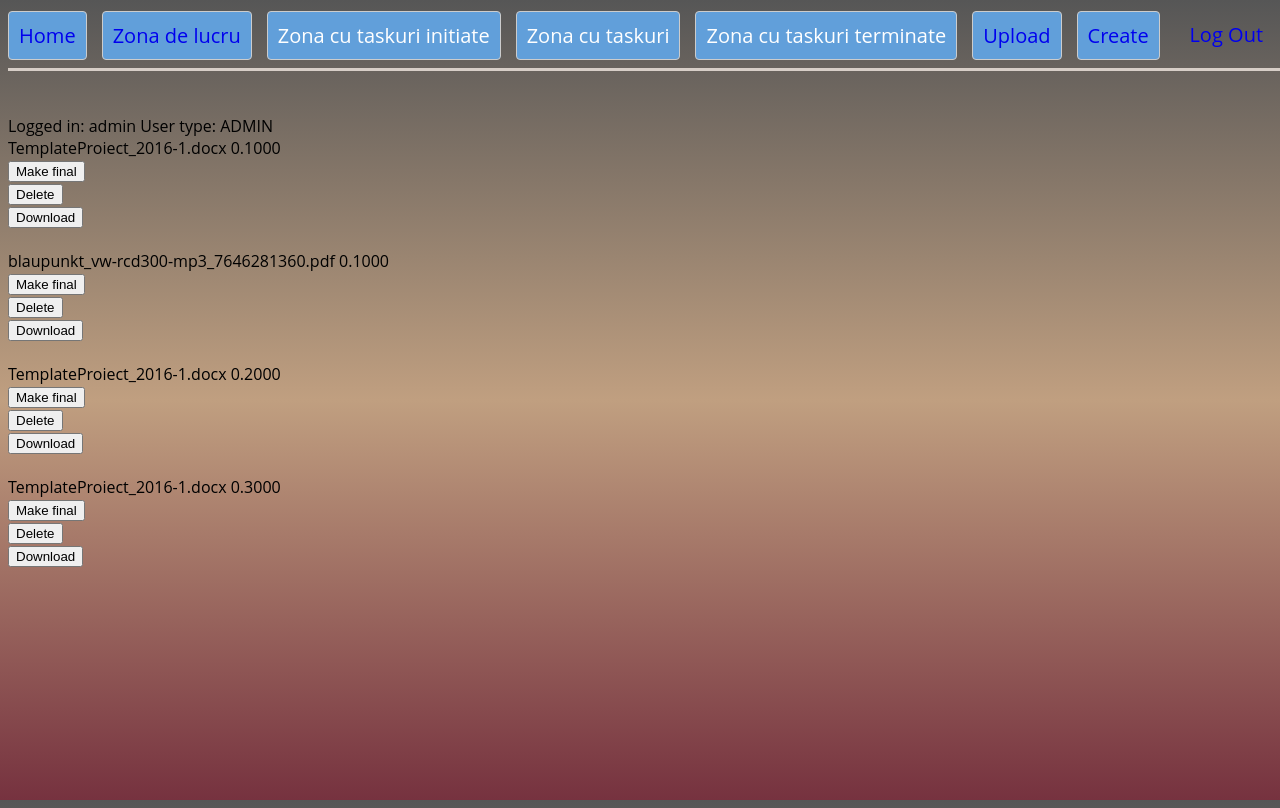
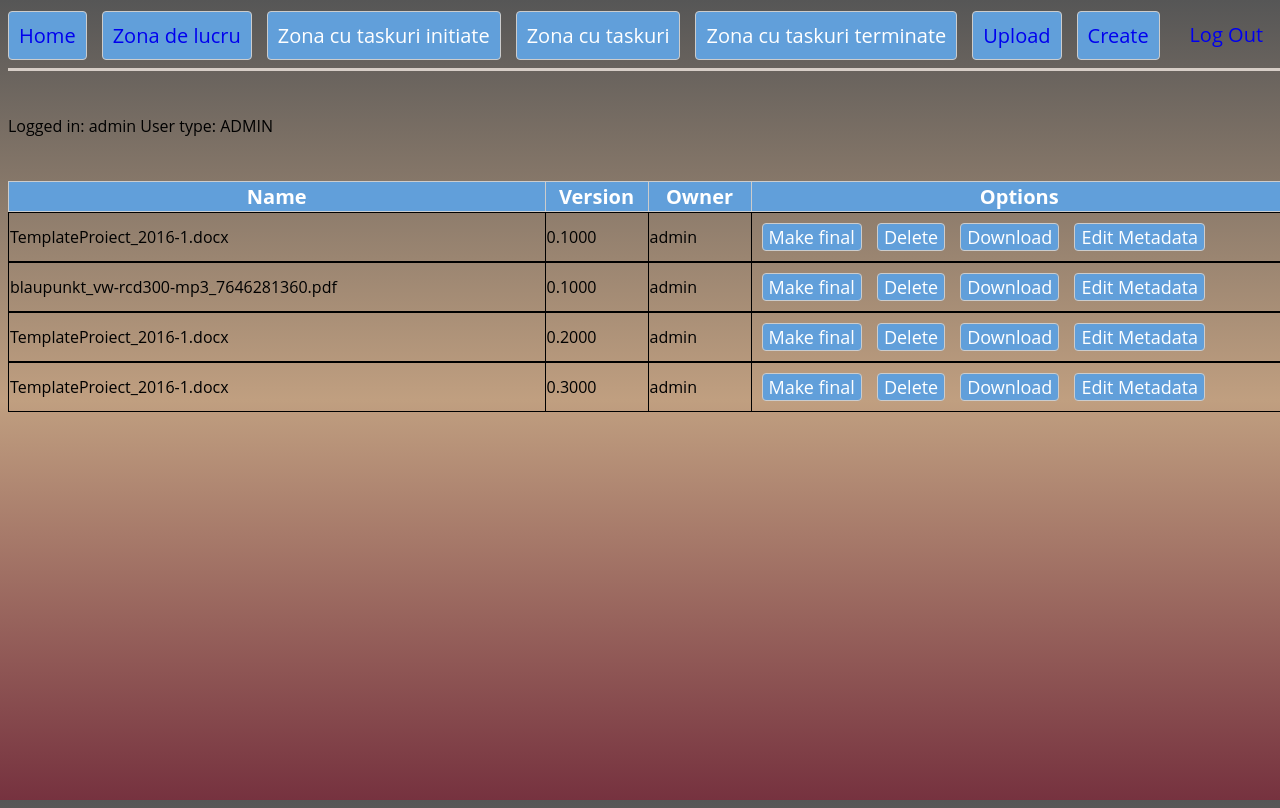
Before and after one commit to hanikhan/DocumentsFlow, a Django app: page /docflow/zona_de_lucru/ in a window 1280 px wide. Run offline with Django 3.2, Linux system fonts and the light colour scheme; a user stored in the database is signed in; data comes from the database, SQL or seed files in the repository; both versions use the stored data as it was after the commit; lists and menus that the app fills with data are empty; some libraries are stand-ins or nearby versions.

Commit message:
styling done for work zone

```diff
--- a/DocumentsFlowApp/templates/DocumentsFLowApp/homepage/zona_de_lucru.html
+++ b/DocumentsFlowApp/templates/DocumentsFLowApp/homepage/zona_de_lucru.html
@@ -3,28 +3,69 @@
 
 <h2></h2>
 {% block content %}
+<br><br><br>
+    <table style="width:100%;table-layout: fixed;border-collapse: collapse;">
+        <tr style="">
+            <th style="border: 1px solid black;font-family: 'Open Sans', sans-serif;color: white;font-size: 20px;border: 1px solid #ccc;background-color: #619fda;">Name</th>
+            <th style="border: 1px solid black;width: 100px;font-family: 'Open Sans', sans-serif;color: white;font-size: 20px;border: 1px solid #ccc;background-color: #619fda;">Version</th>
+            <th style="border: 1px solid black;width: 100px;font-family: 'Open Sans', sans-serif;color: white;font-size: 20px;border: 1px solid #ccc;background-color: #619fda;">Owner</th>
+            <th style="border: 1px solid black;font-family: 'Open Sans', sans-serif;color: white;font-size: 20px;border: 1px solid #ccc;background-color: #619fda;">Options</th>
+         </tr>
+    </table>
 
   {% for doc in docs %}
-    <br>
-    {{doc.name}} {{doc.version}}
+
+    <table style="width:100%;table-layout: fixed;border-collapse: collapse;">
+
+        <tr>
+            <td style="border: 1px solid black;">{{doc.name}}</td>
+            <td style="border: 1px solid black;width: 100px;">{{doc.version}}</td>
+            <td style="border: 1px solid black;width: 100px;">{{doc.owner}}</td>
+            <td style="border: 1px solid black;padding: 10px;">
                 {% if doc.status == "DRAFT" %}
+
+                    {#make final button#}
                     <form action="/docflow/change_document_status_to_final/" method="get">
                         <input type="hidden" name="path" value={{ doc.path }}>
-                <button>Make final</button>
+                        <button style="font-family: 'Open Sans', sans-serif;color: white;font-size: 18px;float: left;margin-right: 15px;border: 1px solid #ccc;background-color: #619fda;-webkit-border-radius: 4px; -moz-border-radius: 4px; border-radius: 4px;">Make final</button>
                     </form>
-            <button class = "delete" data-path={{ doc.path }} value={{ doc.path }} onClick='deleteDraft("{{ doc.path }}")'>Delete</button>
+
+                    {#delete button#}
+                    <button class = "delete" data-path={{ doc.path }} value={{ doc.path }} onClick='deleteDraft("{{ doc.path }}")' style="float: left; margin-right: 15px;font-family: 'Open Sans', sans-serif;color: white;font-size: 18px;float: left;margin-right: 15px;border: 1px solid #ccc;background-color: #619fda;-webkit-border-radius: 4px; -moz-border-radius: 4px; border-radius: 4px;">Delete</button>
                 {% endif %}
+
                 {% if doc.status == "FINAL" %}
+                    {#make draft button#}
                     <form action="/docflow/change_document_status_to_draft/" method="get">
                         <input type="hidden" name="path" value={{ doc.path }}>
-                <button>Make draft</button>
+                        <button style="font-family: 'Open Sans', sans-serif;color: white;font-size: 18px;float: left;margin-right: 15px;border: 1px solid #ccc;background-color: #619fda;-webkit-border-radius: 4px; -moz-border-radius: 4px; border-radius: 4px;">Make draft</button>
+                    </form>
+
+                    {#make flux button#}
+                    <form action="/docflow/change_document_status_to_draft/" method="get">
+                        <input type="hidden" name="path" value={{ doc.path }}>
+                        <button style="font-family: 'Open Sans', sans-serif;color: white;font-size: 18px;float: left;margin-right: 15px;border: 1px solid #ccc;background-color: #619fda;-webkit-border-radius: 4px; -moz-border-radius: 4px; border-radius: 4px;">Make Flux</button>
                     </form>
                 {% endif %}
+
+                    {#download button#}
                     <form action="/docflow/download" method="get">
                         <input type="hidden" name="path" value={{ doc.path }}>
                         <input type="hidden" name="doc_name" value={{ doc.name }}>
-            <button type="submit">Download</button>
+                        <button type="submit" style="font-family: 'Open Sans', sans-serif;color: white;font-size: 18px;float: left;margin-right: 15px;border: 1px solid #ccc;background-color: #619fda;-webkit-border-radius: 4px; -moz-border-radius: 4px; border-radius: 4px;">Download</button>
                     </form>
+
+                    {#edit metadata button#}
+                    <form action="/docflow/editMetadata/" method="get">
+                        <input type="hidden" name="path" value={{ doc.path }}>
+                        <button style="font-family: 'Open Sans', sans-serif;color: white;font-size: 18px;float: left;margin-right: 15px;border: 1px solid #ccc;background-color: #619fda;-webkit-border-radius: 4px; -moz-border-radius: 4px; border-radius: 4px;">Edit Metadata</button>
+                    </form>
+
+            </td>
+
+          </tr>
+        </table>
+
 
   {% endfor %}
 {% endblock %}
--- a/DocumentsFlowApp/urls.py
+++ b/DocumentsFlowApp/urls.py
@@ -14,7 +14,8 @@ urlpatterns = [
     url(r'^change_document_status_to_draft/', views.change_document_status_to_draft, name='change_document_status_to_draft'),
     url(r'^delete_draft/', views.delete_draft, name='delete_draft'),
     url(r'^createFile/', views.create_file, name='create_file'),
-    url(r'^download', views.download_file, name='download_file')
+    url(r'^download', views.download_file, name='download_file'),
+    url(r'^editMetadata/', views.edit_metadata, name='editMetadata'),
 ]
 
 urlpatterns += staticfiles_urlpatterns()
--- a/DocumentsFlowApp/views.py
+++ b/DocumentsFlowApp/views.py
@@ -175,8 +175,8 @@ def logout_user(request):
 
 def add_uploaded_file(request, file, abstract, keywords):
 
-    # for item in Document.objects.all():
-    #     item.delete()
+     # for item in Document.objects.all():
+     #     item.delete()
 
 
     ok = False
@@ -362,3 +362,6 @@ def download_file(request):
     response['Content-Disposition'] = 'attachment; filename=%s' % smart_str(doc_name)
     response['X-Sendfile'] = smart_str(file_path)
     return response
+
+def edit_metadata(request):
+    return render(request,"editMetadata.html")
```
Also changed, not shown: DocumentsFlowApp/templates/DocumentsFLowApp/homepage/editMetadata.html (added, +20 -0 lines), db.sqlite3, 5 other files. Lines whose indentation alone changed are shown as unchanged.
